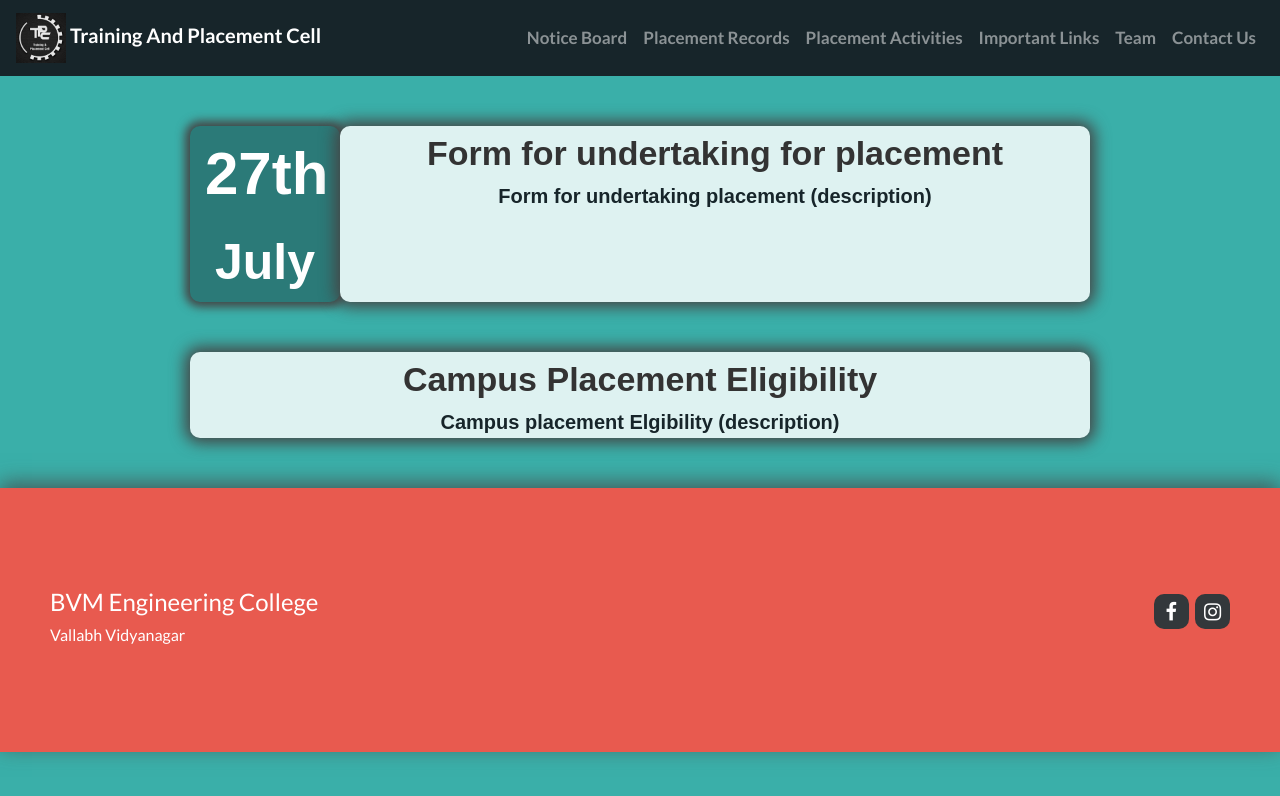
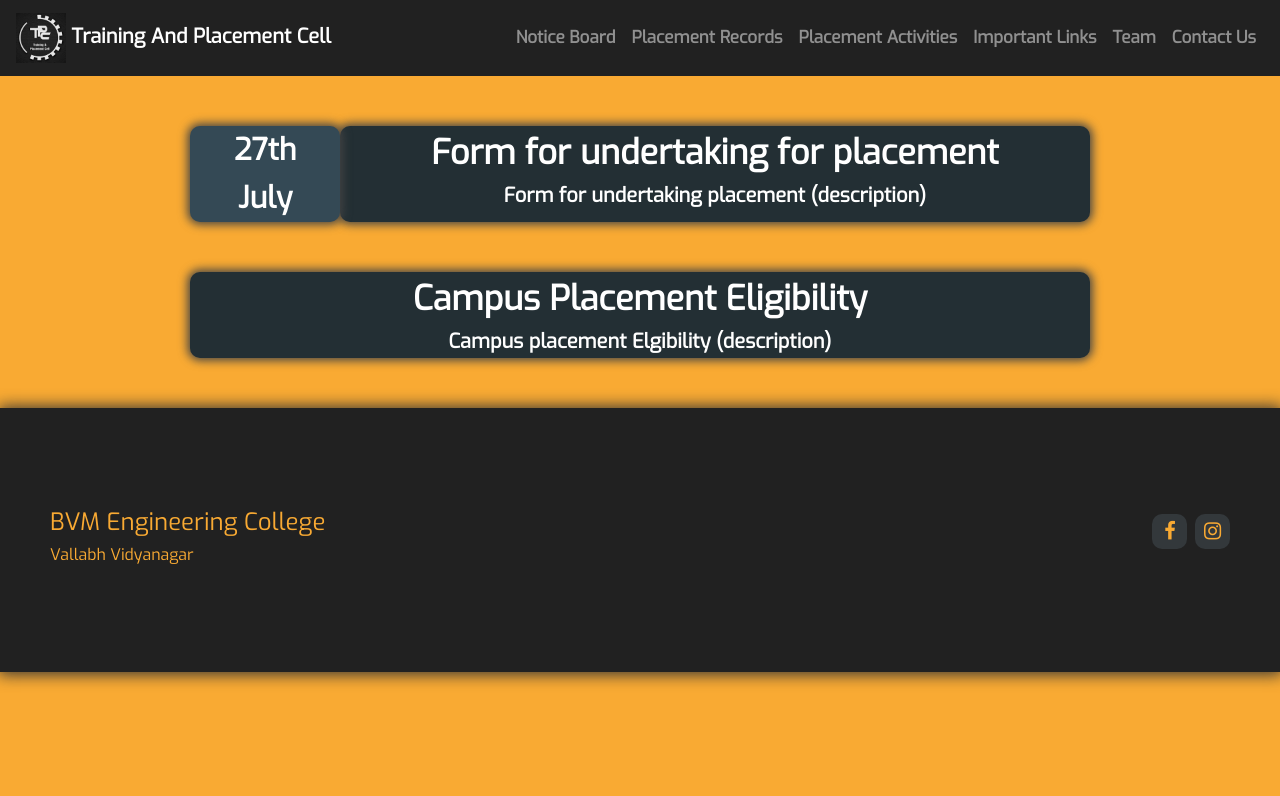
Before and after one commit to bvmites/tpc-website-18, a plain HTML site: page notice.html in a window 1280 px wide. Drawn offline with nearby package versions, Linux system fonts and the light colour scheme.

Commit message:
change color scheme

```diff
--- a/css/index.css
+++ b/css/index.css
@@ -22,68 +22,90 @@
     -o-animation: zoom 30s ease 0s normal both infinite;
 }
 
-.modal-btn, .modal-btn:active, .modal-btn:link, .modal-btn:visited{
-    background: #E98074;
-    border: 0;
-    transition: all 0.2s ease-in-out;
-}
-
-.modal-btn:hover {
-    background: #E85A4F;
-}
 .heading {
     font-size: 38px;
     text-transform: uppercase;
     max-width: 1000px;
 }
-.princi-msg, .princi-msg .modal-body{
-    background: #3AAFA9;
-    color: #efefef;
+.princi-msg {
+    background: #344955;
+    color: #fff;
+    box-shadow: 0 0 15px 2.5px #333333;
+    -moz-box-shadow: 0 0 15px 2.5px #333333;
+    z-index: 1;
+    position: relative;
 }
 
+.princi-msg .modal-body {
+    background: #344955;
+    color: #fff;
+}
 .princi-msg .msg-photo img{
-    box-shadow: -5px 5px 20px #555555;
+    box-shadow: -2.5px 2.5px 20px #000;
+}
+
+.princi-msg .modal-btn, .princi-msg .modal-btn:active, .princi-msg .modal-btn:link, .princi-msg .modal-btn:visited  {
+    background-color: #F9AA33;
+    color: black;
+    border-color: transparent;
+}
+
+.princi-msg .modal-btn:hover{
+    background-color: #ff543c;
+    color: white;
 }
 
 .container-fluid {
     padding: 30px;
 }
 .msg {
-    max-width: 1000px;
+    max-width: 800px;
 }
 
 .chairman-msg {
-    box-shadow: 0 -5px 20px rgba(70,70,70,0.8);
-    -webkit-box-shadow: 0 -5px 20px rgba(70,70,70,0.8);
-    background: #2B7A78;
+    background: #F9AA33;
+    color: white;
+    position: relative;
+}
+
+
+.chairman-msg .modal-body {
+    background: #F9AA33;
     color: white;
 }
 
-.chairman-msg .modal-body {
-    background: #2B7A78;
-    color: white;
-}
 .chairman-msg .msg-photo img{
     box-shadow: 5px 5px 20px #454545;
 }
 
+.chairman-msg .modal-btn, .chairman-msg .modal-btn:active, .chairman-msg .modal-btn:link, .chairman-msg .modal-btn:visited {
+    background-color: #344955;
+    color: white;
+}
+
+.chairman-msg .modal-btn:hover {
+    background-color: #232f34;
+}
 .tpo-message {
-    background: #3AAFA9;
-    color: #efe;
-    box-shadow: 0 -5px 20px rgba(70,70,70,0.8);
-    -webkit-box-shadow: 0 -5px 20px rgba(70,70,70,0.8);
+    position: relative;
+    background: #344955;
+    color: #fff;
+    z-index: 1;
+    box-shadow: 0 0 15px 2.5px #333333;
+    -moz-box-shadow: 0 0 15px 2.5px #333333;
 }
 
 .tpo-message .row .col-sm-6:first-child {
-    border-right: 5px solid #777777;
+    border-right: 5px solid #F9AA33;
 }
 
 .tpo-message .msg-photo img{
-    box-shadow: 0 0 15px 5px #757575;
+    box-shadow: 0 0 15px 5px #222222;
 }
 
 .company {
-    background: #2B7A78;
+    position: relative;
+    background: #F9AA33;
     color: white;
     box-shadow: 0 5px 20px rgba(50,50,50,0.8);
     -webkit-box-shadow: 0 -5px 20px rgba(50,50,50,0.8);
@@ -91,42 +113,6 @@
 
 .company .row {
     margin-top: 10px;
-}
-
-.footer-distributed{
-    background-color: #E85A4F;
-    width: 100%;
-    text-align: left;
-    padding: 100px 50px;
-    margin-top: 0;
-    box-shadow: 0 -5px 20px rgba(70,70,70,0.8);
-    -webkit-box-shadow: 0 -5px 20px rgba(70,70,70,0.8);
-}
-
-.footer-distributed .footer-left {
-    color:  white;
-    font-size: 14px;
-    margin: 0;
-}
-
-
-.footer-distributed .footer-right{
-    float: right;
-    margin-top: 6px;
-    max-width: 180px;
-}
-
-.footer-distributed .footer-right a{
-    display: inline-block;
-    width: 35px;
-    height: 35px;
-    background-color:  #33383b;
-    font-size: 20px;
-    color: #ffffff;
-    text-align: center;
-    line-height: 35px;
-    border-radius: 10px;
-    margin-left: 3px;
 }
 
 @keyframes zoom {
--- a/css/main.css
+++ b/css/main.css
@@ -1,6 +1,6 @@
 @import url("https://fonts.googleapis.com/css?family=Lato:400,700,900");
 body {
-    font-family: 'Lato', Arial, sans-serif;
+    font-family: 'Exo', sans-serif;
     color: #6b6b6b;
     font-size: 17px;
     font-weight: bold;
@@ -16,7 +16,7 @@ body {
 }
 
 .navbar-dark {
-    background: #17252A;
+    background: #212121;
     color: white;
 }
 
@@ -34,17 +34,19 @@ body {
 }
 
 .footer-distributed{
-    background-color: #E85A4F;
+    background-color: #212121;
     width: 100%;
     text-align: left;
     padding: 100px 50px;
     margin-top: 0;
-    box-shadow: 0 -5px 20px rgba(70,70,70,0.8);
-    -webkit-box-shadow: 0 -5px 20px rgba(70,70,70,0.8);
+    position: relative;
+    z-index: 1;
+    box-shadow: 0 0 15px 2.5px #333333;
+    -moz-box-shadow: 0 0 15px 2.5px #333333;
 }
 
 .footer-distributed .footer-left {
-    color:  white;
+    color: #F9AA33;
     font-size: 14px;
     margin: 0;
 }
@@ -62,7 +64,7 @@ body {
     height: 35px;
     background-color:  #33383b;
     font-size: 20px;
-    color: #ffffff;
+    color: #F9AA33;
     text-align: center;
     line-height: 35px;
     border-radius: 10px;
--- a/css/notice.css
+++ b/css/notice.css
@@ -1,5 +1,5 @@
 body {
-    background: #3AAFA9;
+    background: #F9AA33;
 }
 
 .noticeContainer {
@@ -9,30 +9,31 @@ body {
     max-width: 900px;
     margin-top: 50px;
     border-radius: 10px;
-    font-family: 'Quicksand', sans-serif;
+
 }
 
 .date {
-    background: #2B7A78;
+    background: #344955;
     border-radius: 10px;
     color: white;
-    box-shadow: 0 0 10px 5px #454545;
+    box-shadow: 0 0 10px 2.5px #444444;
     font-weight: bold;
+    z-index: 1;
 }
 
 .date .day {
     /*height: 50%;*/
-    font-size: 60px;
+    font-size: 30px;
 }
 
 .date .month {
-    font-size: 50px;
+    font-size: 25px;
 }
 .description {
-    background: #DEF2F1;
+    background: #232f34;
     border-radius: 10px;
-    color: #17252A;
-    box-shadow: 0 0 15px 5px #454545;
+    color: white;
+    box-shadow: 0 0 10px 2.5px #444444;
     position: relative;
 }
 
@@ -46,7 +47,12 @@ body {
 
 .link, .link:hover {
     text-decoration: none;
-    color: #333333;
+    color: white;
+}
+
+.footer-distributed {
+    position: relative;
+    bottom: 0;
 }
 
 @media screen and (min-width: 578px) and (max-width: 986px) {
--- a/index.html
+++ b/index.html
@@ -10,8 +10,8 @@
   <link href="css/bootstrap.css" rel="stylesheet" type="text/css" media="all"/>
   <link rel="stylesheet" href="css/main.css" type="text/css">
   <link href="css/index.css" rel="stylesheet" type="text/css"  media="all" />
-  <link href="https://fonts.googleapis.com/css?family=Lato:300,400,700" rel="stylesheet">
-  <link href="https://fonts.googleapis.com/css?family=Lora:400,700" rel="stylesheet">
+  <link href="https://fonts.googleapis.com/css?family=Exo" rel="stylesheet">
+
 </head>
 <body>
 
@@ -63,6 +63,7 @@
 
 <!--Principal's Message-->
 <section class="princi-msg">
+
   <div class="container-fluid">
     <div class="row">
       <div class="col-sm-8 text-justify">
@@ -77,9 +78,17 @@
 
         <!-- Modal-->
         <button type="button" class="btn btn-primary d-block mx-auto modal-btn" data-toggle="modal"
-                data-target="#principalModal">Read
-          More</button>
+                data-target="#principalModal">Read More</button>
 
+      </div>
+      <div class="col-sm-4 msg-photo">
+        <img class="img-fluid" src="https://raw.githubusercontent.com/bludit/themes-repository/master/templates/screenshot.png"
+             alt="principal's photo">
+      </div>
+    </div>
+  </div>
+
+</section>
 <div class="modal fade" id="principalModal" tabindex="-1" role="dialog"
      aria-hidden="true">
   <div class="modal-dialog modal-dialog-centered" role="document">
@@ -116,14 +125,6 @@
     </div>
   </div>
 </div>
-      </div>
-      <div class="col-sm-4 msg-photo">
-        <img class="img-fluid" src="https://raw.githubusercontent.com/bludit/themes-repository/master/templates/screenshot.png"
-             alt="principal's photo">
-      </div>
-    </div>
-  </div>
-</section>
 
 <!--Chairman's Message-->
 <section class="chairman-msg">
@@ -145,9 +146,10 @@
 
         <!-- Modal-->
         <button type="button" class="btn btn-primary d-block mx-auto modal-btn" data-toggle="modal"
-                data-target="#chairmanModal">Read
-          More</button>
-
+                data-target="#chairmanModal">Read More</button>
+      </div>
+    </div>
+  </div>
   <div class="modal fade" id="chairmanModal" tabindex="-1" role="dialog"
        aria-hidden="true">
     <div class="modal-dialog modal-dialog-centered" role="document">
@@ -184,9 +186,6 @@
       </div>
     </div>
   </div>
-      </div>
-    </div>
-  </div>
 </section>
 
 <!--TPO's Message-->
@@ -194,7 +193,7 @@
   <div class="container-fluid">
     <div class="row">
       <div class="col-sm-12">
-        <p class="mx-auto heading">From the desk of Training and Placement Cell</p>
+        <p class="mx-auto heading" align="center">From the desk of Training and Placement Cell</p>
       </div>
     </div>
     <div class="row">
--- a/notice.html
+++ b/notice.html
@@ -10,8 +10,7 @@
   <link href="css/bootstrap.css" rel="stylesheet" type="text/css" media="all"/>
   <link href="css/main.css" rel="stylesheet" type="text/css">
   <link href="css/notice.css" rel="stylesheet" type="text/css"  media="all" />
-  <link href="https://fonts.googleapis.com/css?family=Lato:300,400,700" rel="stylesheet">
-  <link href="https://fonts.googleapis.com/css?family=Lora:400,700" rel="stylesheet">
+  <link href="https://fonts.googleapis.com/css?family=Exo" rel="stylesheet">
 </head>
 <body>
 
@@ -63,11 +62,12 @@
       {{#if date}}
       <div class="date col-sm-2 col-xs-2">
         <div class="day row">
-          <div class="col-sm-12 col-xs-12" align="center">{{date.day}}</div>
+          <div class="col-sm-12" align="center">{{date.day}}</div>
+          <div class="col-sm-12" align="center">{{date.month}}</div>
         </div>
-        <div class="month row">
-          <div class="col-sm-12 col-xs-12" align="center">{{date.month}}</div>
-        </div>
+        <!--<div class="month row">
+
+        </div>-->
       </div>
       <div class="description col-sm-10 col-xs-10">
         <div class="title" align="center"><a href="{{link}}" class="link">{{name}}</a></div>
```
Lines whose indentation alone changed are shown as unchanged.
